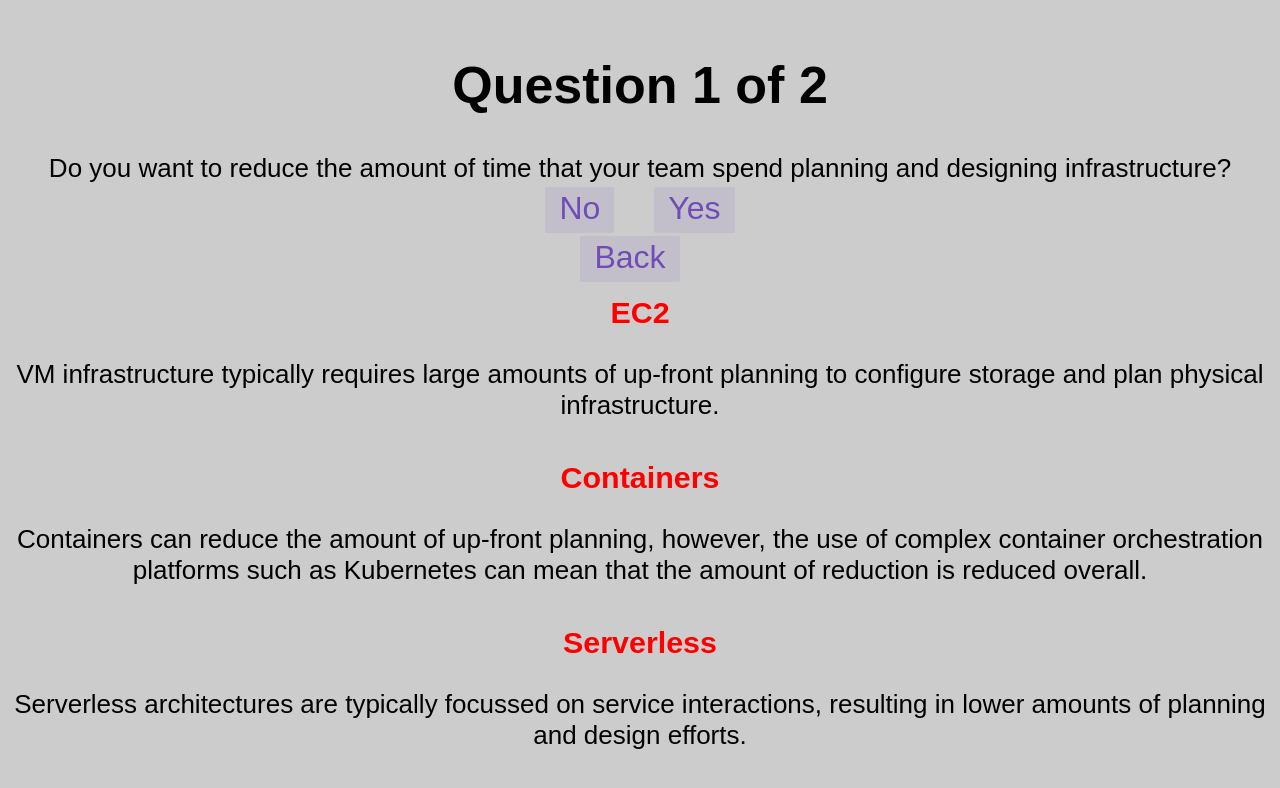
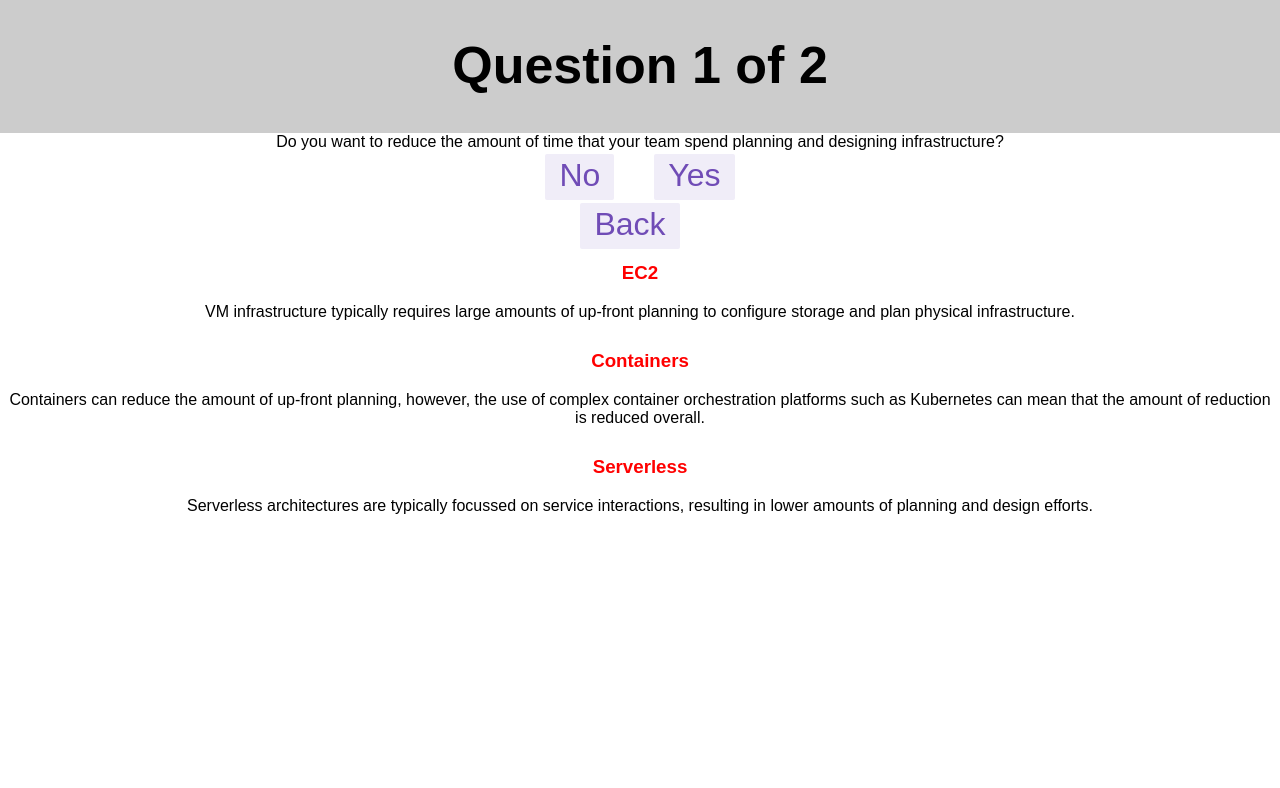
Before and after one commit to a-h/compute-archived, a React (Create React App) app: page / in a window 1280 px wide. Shown: the top 788 px of the page. Built offline with nearby package versions, Linux system fonts and the light colour scheme; a web font is replaced by a local one.

Commit message:
Refactoring/renaming default styles and structure

```diff
--- a/src/App.js
+++ b/src/App.js
@@ -4,10 +4,8 @@
 
 function App() {
   return (
-    <div className="App">
-      <header className="App-header">
-          <Counter />
-      </header>
+    <div className="app">
+      <Counter />
     </div>
   );
 }
--- a/src/App.scss
+++ b/src/App.scss
@@ -1,26 +1,33 @@
 @import './variables.scss';
 
-.App {
+.app {
+  min-height: 100vh;
+  display: flex;
+  flex-direction: column;
   text-align: center;
 }
 
 @media (prefers-reduced-motion: no-preference) {
-  .App-logo {
+  .app-logo {
     animation: App-logo-float infinite 3s ease-in-out;
   }
 }
 
-.App-header {
-  min-height: 100vh;
+.app-header,
+.app-article,
+.app-aside {
   display: flex;
   flex-direction: column;
   align-items: center;
   justify-content: center;
-  font-size: calc(10px + 2vmin);
-  background-color: $primary-color;
 }
 
-.App-link {
+.app-header {
+  background-color: $primary-color;
+  font-size: calc(10px + 2vmin);
+}
+
+.app-link {
   color: rgb(112, 76, 182);
   color: $secondary-color;
 }
--- a/src/features/counter/Counter.js
+++ b/src/features/counter/Counter.js
@@ -42,11 +42,14 @@
 
   return (
     <div>
+      <header className="app-header">
         <div className={styles.row}>
           <h1>
             Question {index + 1} of {count}
           </h1>
         </div>
+      </header>
+      <article className="app-article">
         <div className={styles.row}>{question.q}</div>
         <div className={styles.row}>
           <button
@@ -76,6 +79,8 @@
             Back
           </button>
         </div>
+      </article>
+      <aside className="app-aside">
         <div className={styles.row}>
           <h3>EC2</h3>
         </div>
@@ -94,6 +99,7 @@
         <div className={styles.row}>
           <p>{question.lambda.rationale}</p>
         </div>
+      </aside>
     </div>
   );
 }
```
Lines whose indentation alone changed are shown as unchanged.
